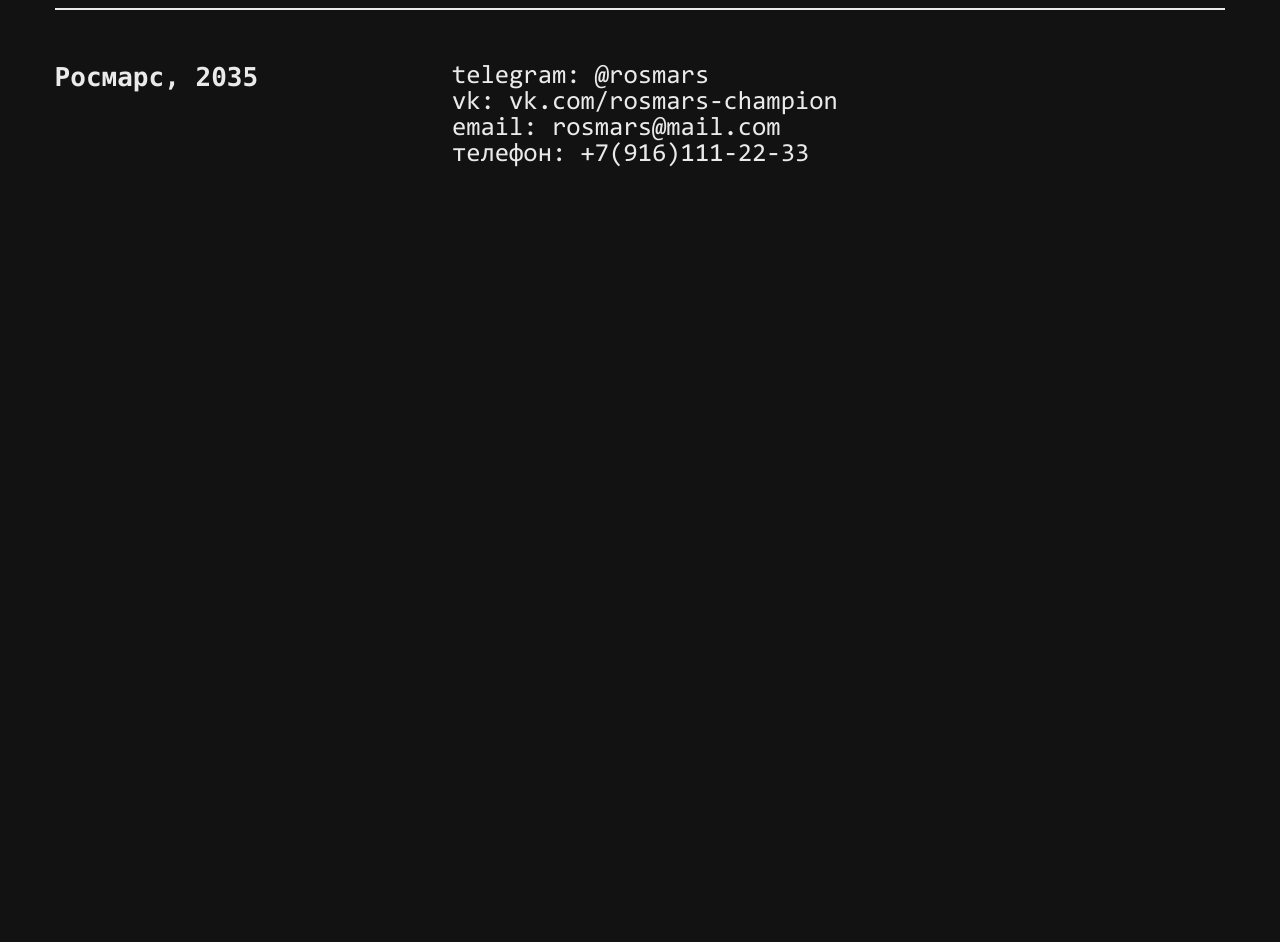
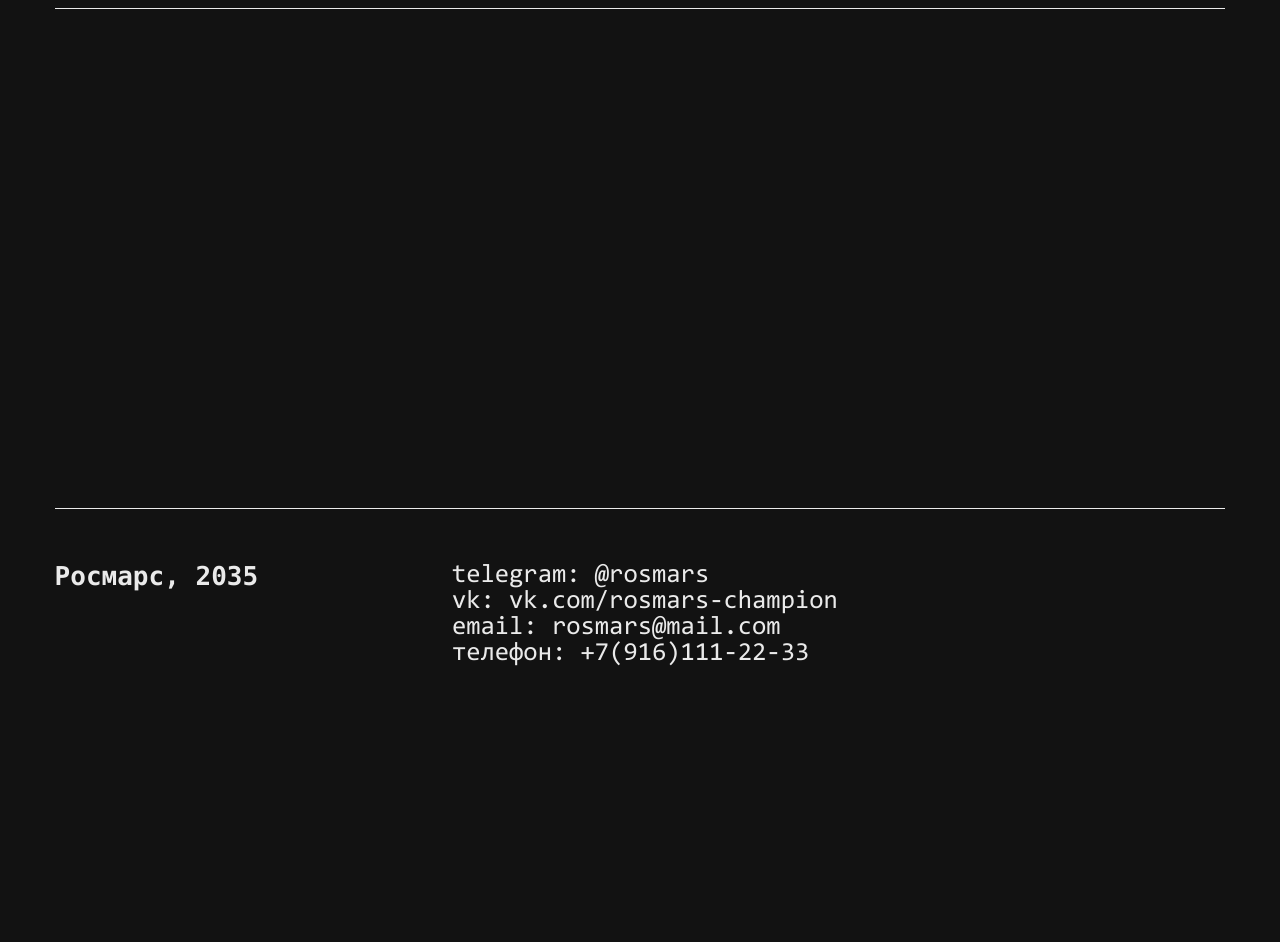
Before and after one commit to SokolovaAnastasiia/Art_practice_fourth_module, a plain HTML site: page index.html in a window 1280 px wide. Shown: the part 412-1354 px from the top of the page. Drawn offline with nearby package versions, Linux system fonts and the light colour scheme.

Commit message:
min-width

```diff
--- a/css/adaptive.css
+++ b/css/adaptive.css
@@ -111,6 +111,7 @@
 @media all and (max-width: 390px) {
     .header-title {
         font-size: 6px;
+
     }
 
 }
--- a/css/layout.css
+++ b/css/layout.css
@@ -3,18 +3,16 @@
     --light: #EAEAEA;
   }
 
-html, body {
+body {
     background-color: var(--dark);
     font-family: "Consolas";
     font-size: 26px;
     color: var(--light);
     transition: ease all .5s;
     height: 5000px;
-    min-width: 375px;
-}
-
-body {
     padding: 2.1em;
+    min-width: 13em;
+    overflow-y: hidden;
 }
 
 /* HEADER */
@@ -85,6 +83,8 @@ a {
     display: inline-block;
     white-space: pre-wrap;
     font-size: 0.5em;
+    min-width: 14.2em;
+
 }
 
 .menu {
@@ -141,6 +141,7 @@ a {
     flex-direction: row-reverse;
     border-top: 1px solid var(--light);
     padding: 2.1em 0;
+    transition: ease all .5s;
 }
 
 .signature {
--- a/css/main.css
+++ b/css/main.css
@@ -0,0 +1,3 @@
+.qualifying-stage {
+    height: 19.2em;
+}
--- a/index.html
+++ b/index.html
@@ -43,7 +43,10 @@
         <p class="language-short">Eng</p>
     </div>
     <div class="main-content">
-
+        <div class="qualifying-stage">
+            <div class="info"></div>
+            <div class="pattern"></div>
+        </div>
     </div>
     <div class="footer">
         <div class="contacts">
```
